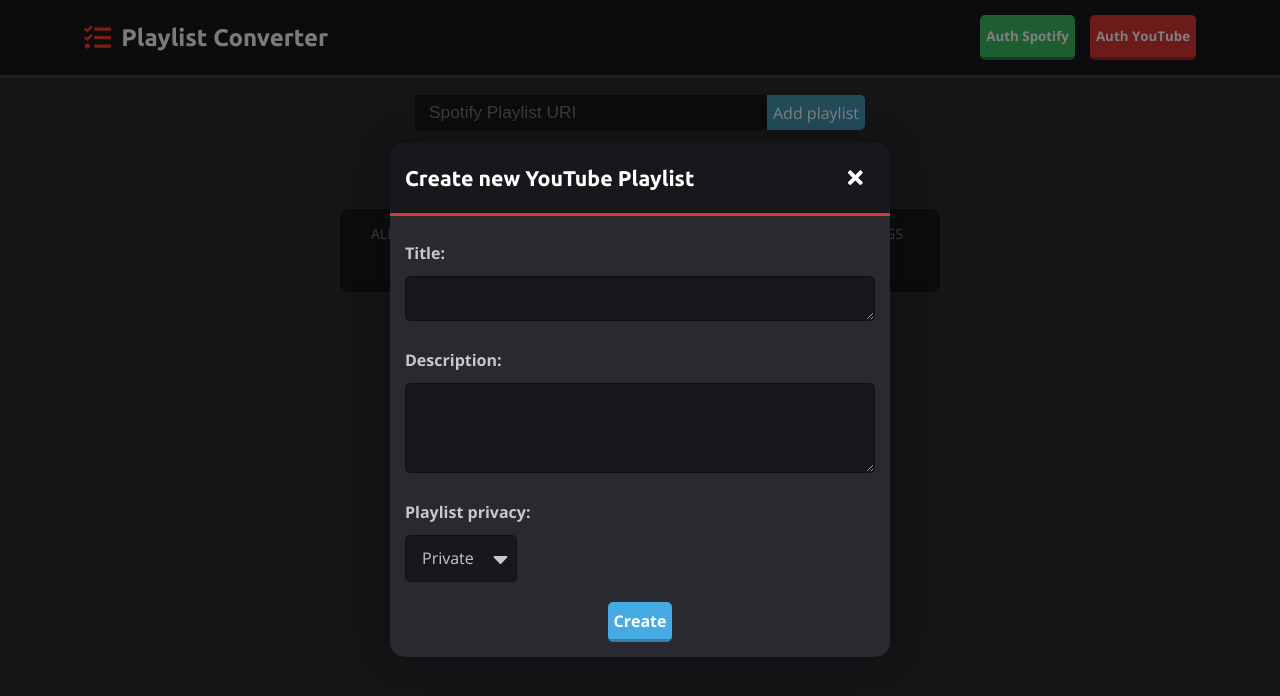
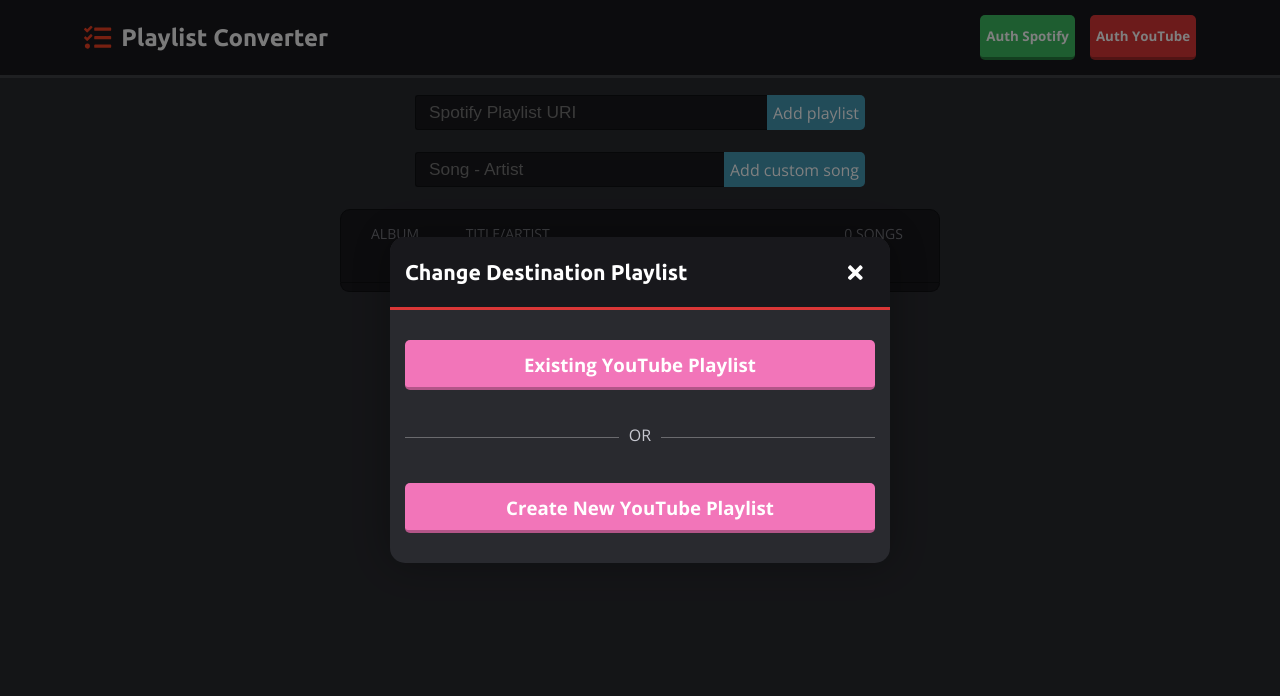
Before and after one commit to smzr/playlist-converter, a React (Create React App) app: page / in a window 1280 px wide. Both pictures are taken after a click on the button "New Playlist". Shown: the top 696 px of the page. Built offline with nearby package versions, Linux system fonts and the light colour scheme.

Commit message:
Added multiple option for changing destination playlist

```diff
--- a/src/App.css
+++ b/src/App.css
@@ -313,6 +313,30 @@
 .popup_body {
         padding: 15px;
         text-align: left;
+}
+.popup_default {
+        padding: 15px;
+        display: flex;
+        flex-direction: column;
+        text-align: center;
+}
+.hr-text {
+        width: 100%;
+        text-align:center;
+        border-bottom: 1px solid rgba(255, 255, 255, 0.3);
+        line-height: 0.1em;
+        margin: 30px 0;
+}
+.hr-text span {
+        background: #292a2f;
+        padding: 0 10px;
+}
+.btn-popup {
+        font-weight: bold;
+        font-size: 14pt !important;
+        min-height: 50px;
+        line-height: 47px;
+        margin: 15px 0 15px;
 }
 .popup_body form {
         font-weight: bold;
--- a/src/App.js
+++ b/src/App.js
@@ -342,6 +342,37 @@
         constructor(props) {
                 super(props)
                 this.state = {
+                        header: 'Change Destination Playlist',
+                        body: 'default'
+                }
+        }
+
+        render() {
+                return (
+                        <div className="popup">
+                                <div className="popup_inner">
+                                        <div className="popup_header">
+                                                <h3>{this.state.header}</h3>
+                                                <button onClick={this.props.closePopup} className="close"><FontAwesomeIcon icon={faTimes} size="lg" /></button>
+                                        </div>
+                                        { (this.state.body === 'default') ? <div className="popup_body popup_default">
+                                                <button onClick={() => this.setState({body: 'existingPlaylist', header: 'Use Existing YouTube Playlist'})} className="btn-1 btn-popup"><span>Existing YouTube Playlist</span></button>
+                                                <p className="hr-text"><span>OR</span></p>
+                                                <button onClick={() => this.setState({body: 'createPlaylist', header: 'Create New YouTube Playlist'})} className="btn-1 btn-popup"><span>Create New YouTube Playlist</span></button>
+                                        </div>
+                                        : null}
+                                        { (this.state.body === 'existingPlaylist') ? <PopupExistingPlaylist onPlaylistIdChange={this.props.onPlaylistIdChange.bind(this)} closePopup={this.props.closePopup.bind(this)}/> : null}
+                                        { (this.state.body === 'createPlaylist') ? <PopupCreatePlaylist onPlaylistIdChange={this.props.onPlaylistIdChange.bind(this)} closePopup={this.props.closePopup.bind(this)}/> : null}
+                                </div>
+                        </div>
+                );
+        }
+}
+
+class PopupCreatePlaylist extends Component {
+        constructor(props) {
+                super(props)
+                this.state = {
                         title: '',
                         description: '',
                         privacy: 'private',
@@ -394,14 +425,9 @@
                 })
         }
 
+
         render() {
                 return (
-                        <div className='popup'>
-                                <div className='popup_inner'>
-                                        <div className="popup_header">
-                                                <h3>Create new YouTube Playlist</h3>
-                                                <button onClick={this.props.closePopup} className="close"><FontAwesomeIcon icon={faTimes} size="lg" /></button>
-                                        </div>
                         <div className="popup_body">
                                 {this.state.error.show ?
                                         <div className="error">
@@ -438,11 +464,18 @@
                                         </label>
                                         <input name="submit" type="submit" value="Create" />
                                 </form>
-
-                                        </div>
-                                </div>
                         </div>
                 );
+        }
+}
+
+class PopupExistingPlaylist extends Component {
+        render () {
+                return(
+                        <div>
+                                <span>Coming sooooooon</span>
+                        </div>
+                )
         }
 }
 
```
Lines whose indentation alone changed are shown as unchanged.
